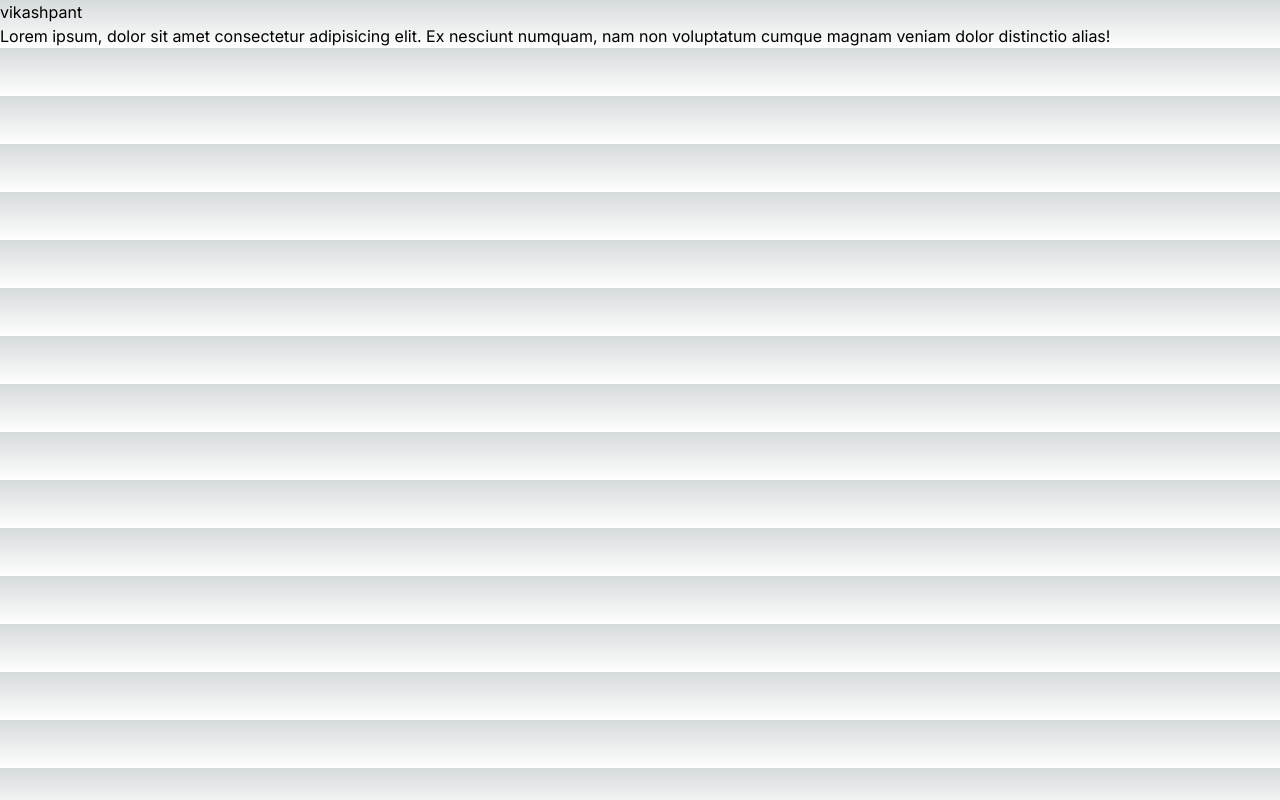
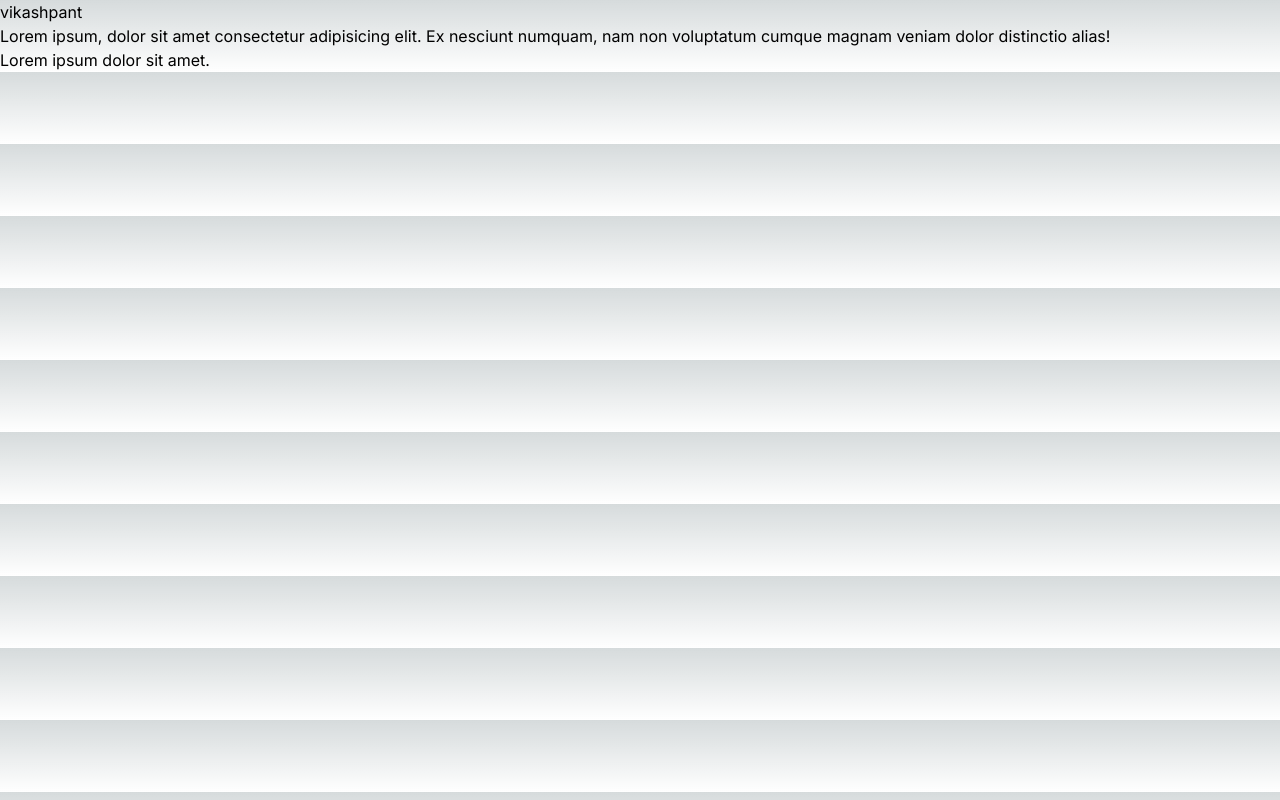
Before and after one commit to vikash0p/mygithubpro, a Next.js app: page / in a window 1280 px wide. Built offline with nearby package versions, Linux system fonts and the light colour scheme.

Commit message:
my fist commit

```diff
--- a/app/page.js
+++ b/app/page.js
@@ -5,6 +5,7 @@ const page = () => {
     <div>
       <h1>vikashpant</h1>
       <h1>Lorem ipsum, dolor sit amet consectetur adipisicing elit. Ex nesciunt numquam, nam non voluptatum cumque magnam veniam dolor distinctio alias!</h1>
+      <h2>Lorem ipsum dolor sit amet.</h2>
     </div>
   )
 }
```
